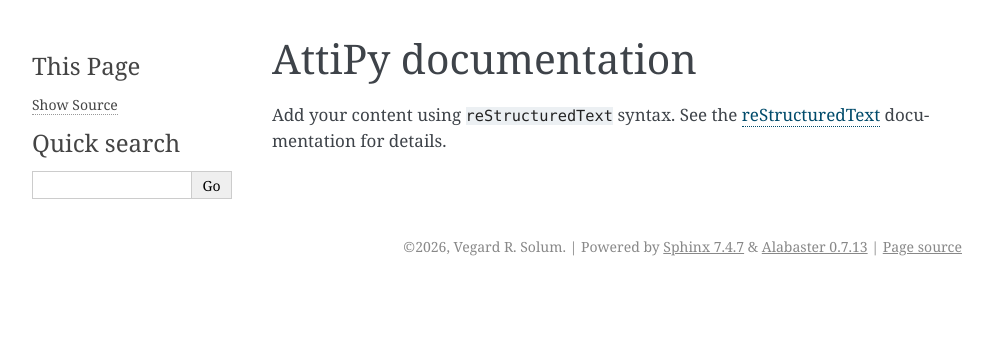
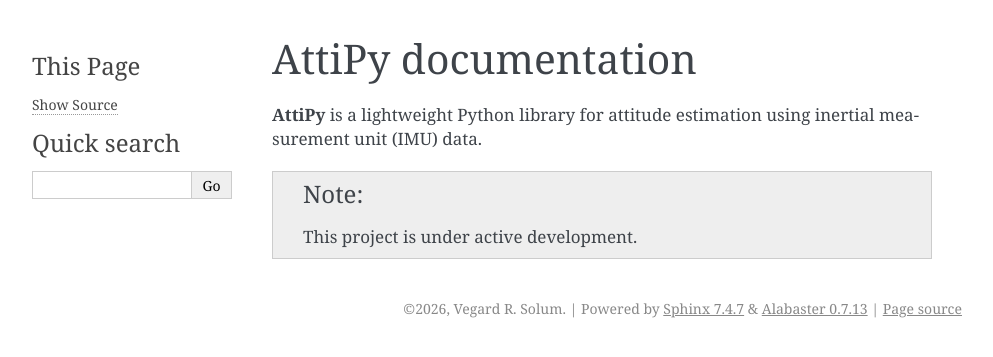
Before and after one commit to vegardrsolum/attipy, a Sphinx documentation site: the page built from docs/source/index.rst, in a window 1280 px wide. Shown: the top 357 px of the page, without its empty margins (148-1141 px from the left). Built offline with Sphinx 7.4.7, drawn with Linux system fonts in a browser that asks for light colours.

Commit message:
index text

```diff
--- a/docs/source/index.rst
+++ b/docs/source/index.rst
@@ -1,14 +1,12 @@
-.. AttiPy documentation master file, created by
-   sphinx-quickstart on Mon Jan 26 10:22:15 2026.
-   You can adapt this file completely to your liking, but it should at least
-   contain the root `toctree` directive.
-
 AttiPy documentation
 ====================
 
-Add your content using ``reStructuredText`` syntax. See the
-`reStructuredText <https://www.sphinx-doc.org/en/master/usage/restructuredtext/index.html>`_
-documentation for details.
+**AttiPy** is a lightweight Python library for attitude estimation using inertial
+measurement unit (IMU) data.
+
+.. note::
+
+   This project is under active development.
 
 
 .. toctree::
```
